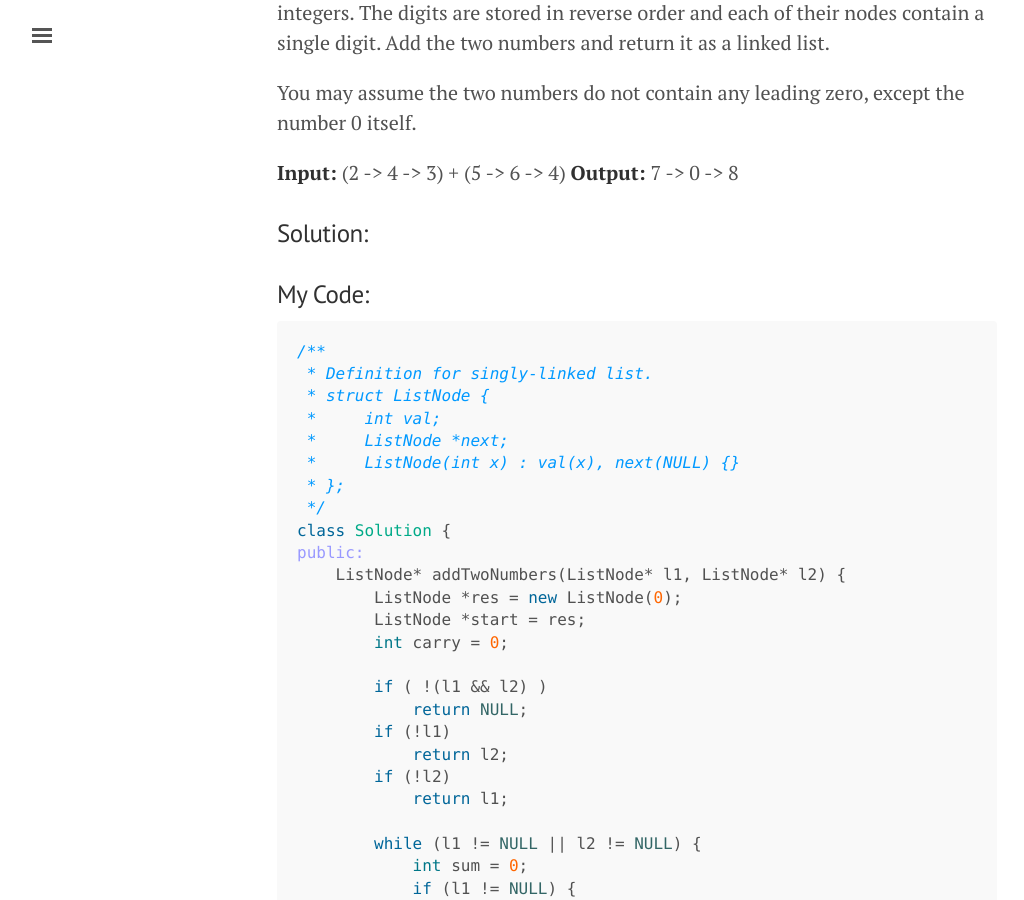
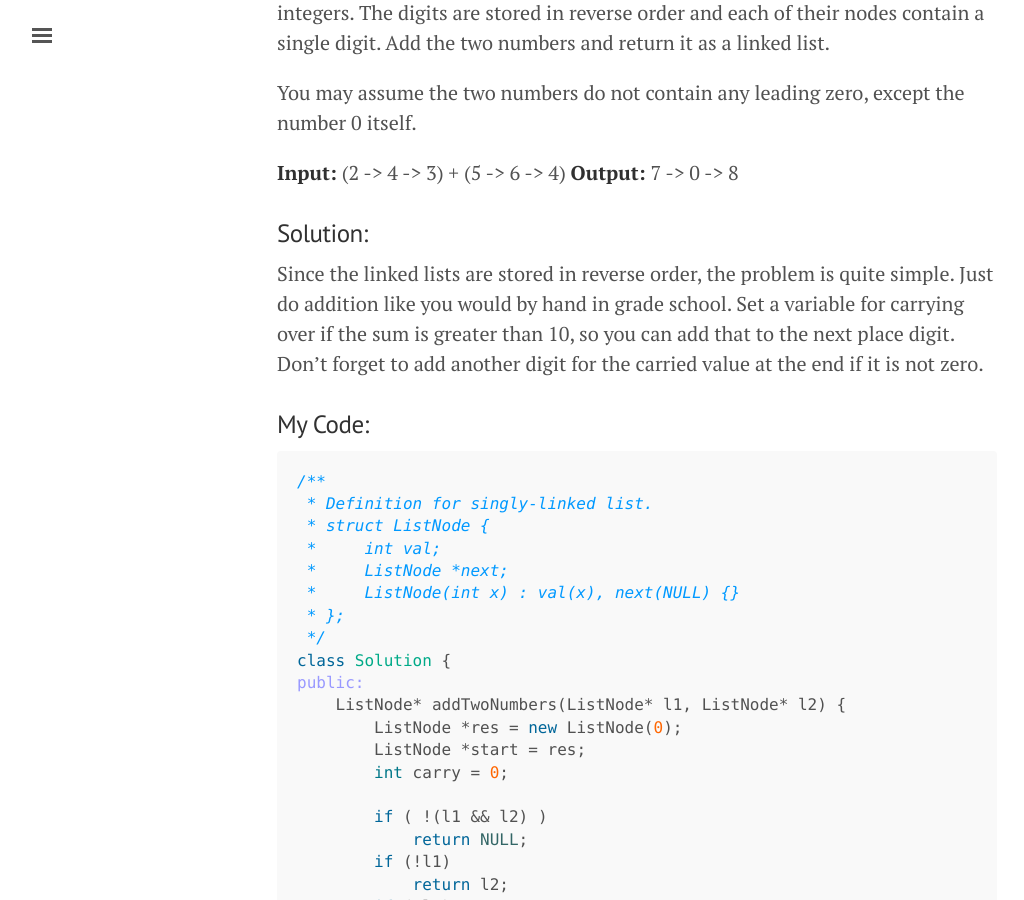
Before and after one commit to washifu/CodeBlog, a Jekyll site: the page built from pages/2017-11-8-Add_Two_Number.md, in a window 1280 px wide and 900 px high, scrolled down 343 px. Shown: the whole window, without its empty margins (3-1027 px from the left). Built offline with Jekyll 4.4.1, drawn with Linux system fonts in a browser that asks for light colours; comment, search, counter and statistics services are not loaded.

Commit message:
Update 2017-11-8-Add_Two_Number.md

```diff
--- a/pages/2017-11-8-Add_Two_Number.md
+++ b/pages/2017-11-8-Add_Two_Number.md
@@ -15,6 +15,7 @@ You may assume the two numbers do not contain any leading zero, except the numbe
 **Output:** 7 -> 0 -> 8
 
 ### Solution:
+Since the linked lists are stored in reverse order, the problem is quite simple. Just do addition like you would by hand in grade school. Set a variable for carrying over if the sum is greater than 10, so you can add that to the next place digit. Don't forget to add another digit for the carried value at the end if it is not zero.
 
 ### My Code:
 
```
